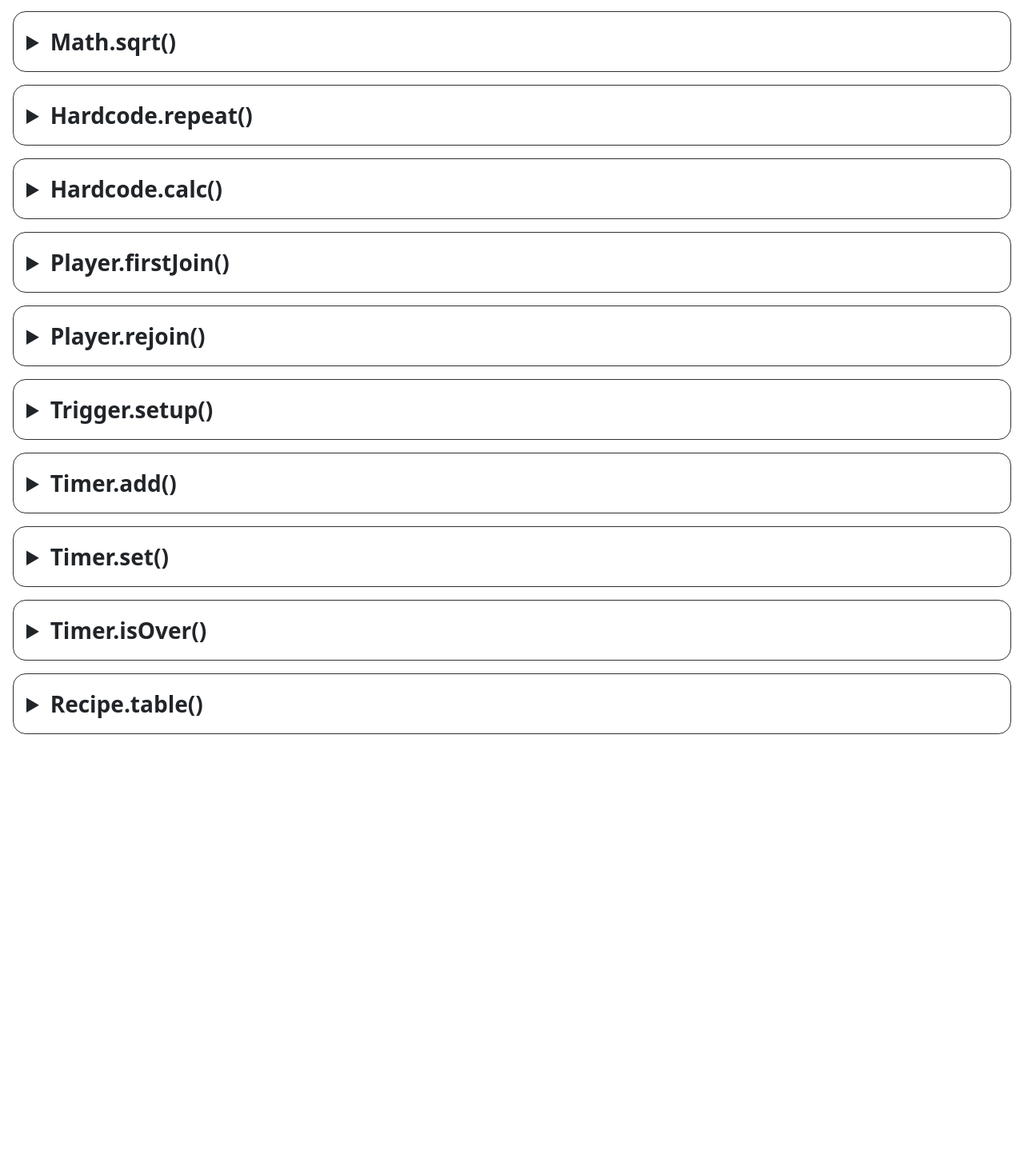
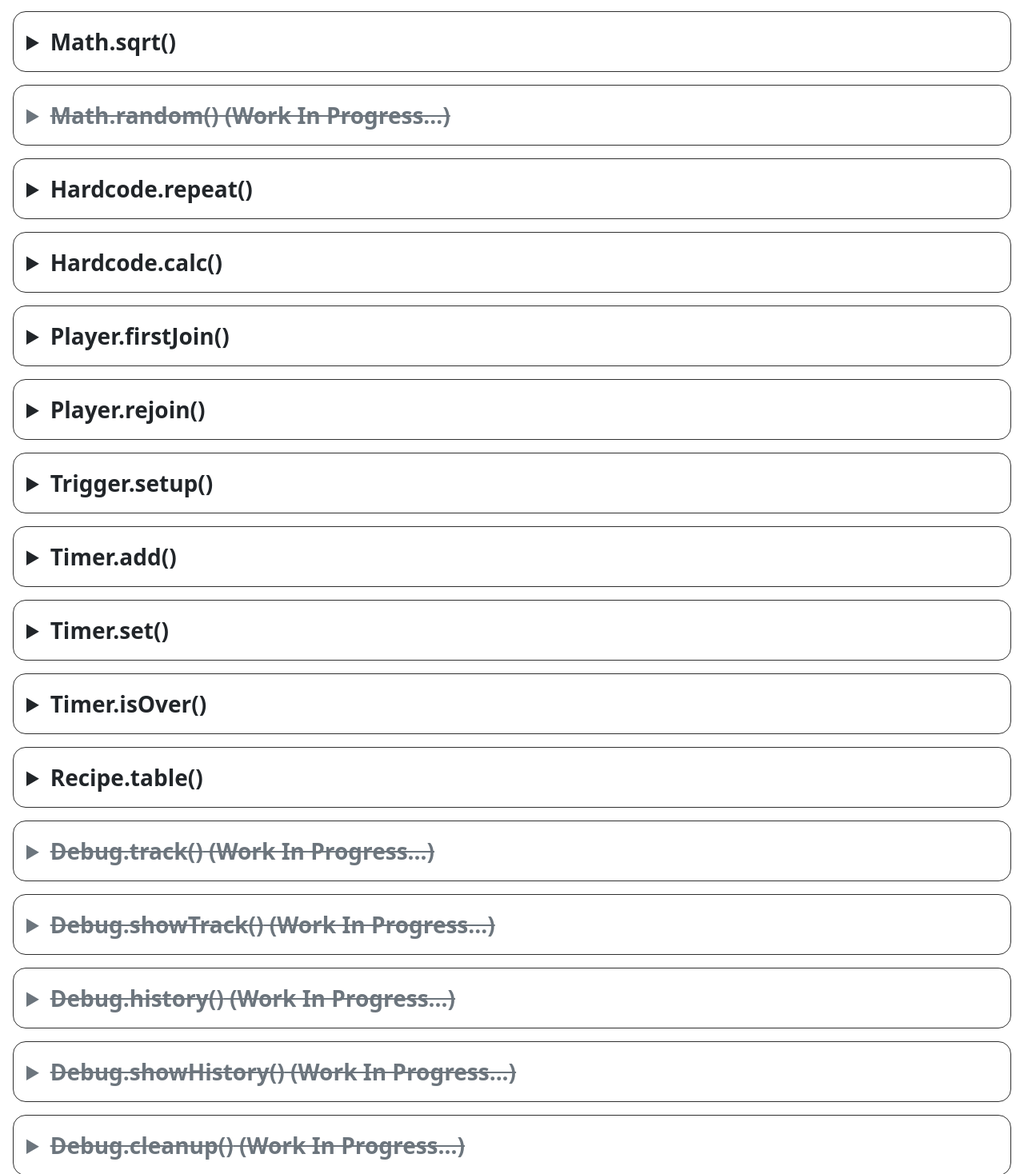
Before and after one commit to WingedSeal/docs.jmc, a React (Create React App) app: page /#/features/built-in in a window 1280 px wide. Shown: the part 502-1970 px from the top of the page at 80% size. Before the commit the page ends 1436 px from the top, so only its background shows below. Built offline with nearby package versions, Linux system fonts and the light colour scheme; the HTML template or start-up script is replaced by a standard one.

Commit message:
teaser for v1.1.10

```diff
--- a/src/pages/features/BuiltInFunctions.js
+++ b/src/pages/features/BuiltInFunctions.js
@@ -176,6 +176,9 @@ tellraw @a $result.toString();`} language='javascript' />
                         <p className="text-white bg-dark">70</p>
                         <Related setSearchValue={setSearchValue} to="/features/syntax#variable_assignment" text="Variable Assignment" />
                         <Related setSearchValue={setSearchValue} to="/features/built-in#to_string" text="toString()" />
+                    </Feature>
+
+                    <Feature id="math_random" summary="Math.random()" keywords="randomize lcg" wip>
                     </Feature>
 
                     <Feature id="hardcode_repeat" summary="Hardcode.repeat()">
@@ -496,6 +499,22 @@ advancement revoke @s only namespace:__private__/recipe_table/0
 });`} language='elixir' />
                     </Feature>
 
+                    <Feature id="debug_track" summary="Debug.track()" keywords="variable show tracking" wip>
+                    </Feature>
+
+                    <Feature id="debug_show_track" summary="Debug.showTrack()" keywords="variable show tracking" wip>
+                    </Feature>
+
+                    <Feature id="debug_history" summary="Debug.history()" keywords="variable save cache" wip>
+                    </Feature>
+
+                    <Feature id="debug_show_history" summary="Debug.showHistory()" keywords="variable save cache" wip>
+                    </Feature>
+
+                    <Feature id="debug_cleanup" summary="Debug.cleanup()" keywords="clear scoreboard" wip>
+                    </Feature>
+
+
                 </SearchContext.Provider>
             </div>
         </div >
```
